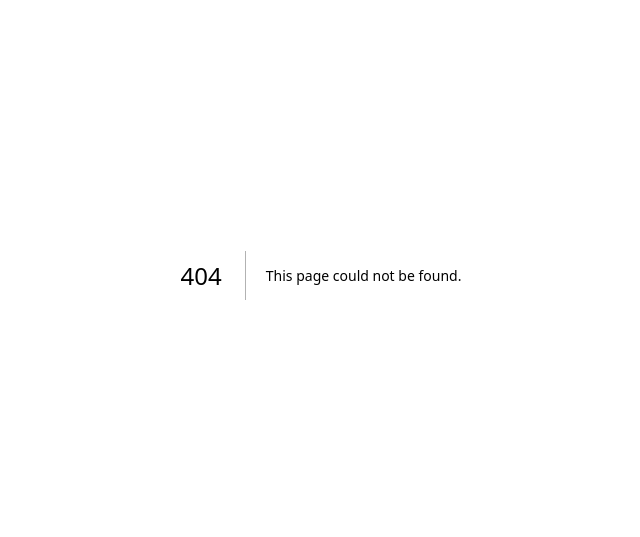
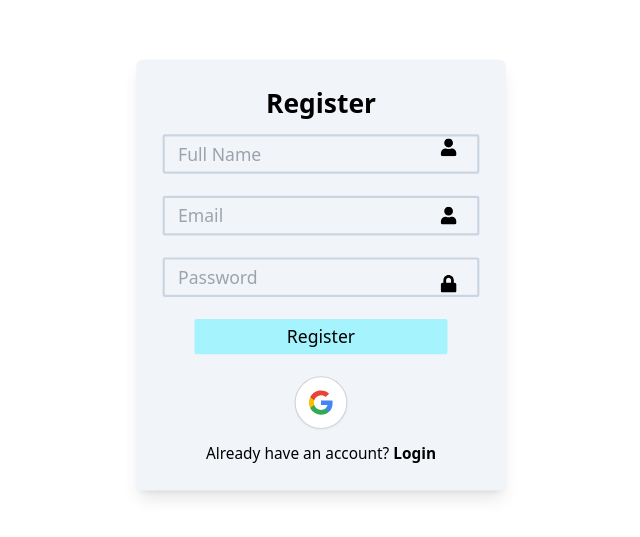
Before and after one commit to urritomas/student-research-web, a Next.js app: page /register in a window 1280 px wide. Before the commit this address had no page. Shown: the part 125-662 px from the top of the page, without its empty margins (319-959 px from the left). Built offline with nearby package versions, Linux system fonts and the light colour scheme; no server answers.

Commit message:
feat: register form

```diff
--- /dev/null
+++ b/app/register/page.tsx
@@ -0,0 +1,10 @@
+import AuthForm from "../../components/AuthForm";
+
+
+function Register() {
+    return (
+        <AuthForm mode="register"/>
+    )
+}
+
+export default Register
--- a/components/AuthForm.tsx
+++ b/components/AuthForm.tsx
@@ -67,14 +67,25 @@ function AuthForm({ mode }: { mode: Mode }) {
 
     try {
       if (mode === "register") {
-        const { error } = await supabase.auth.signUp({
+        const { data, error } = await supabase.auth.signUp({
           email,
           password,
-          options: { data: { full_name: fullName } },
+          options: {
+            data: { full_name: fullName },
+            emailRedirectTo: `${window.location.origin}/home`
+          },
         });
+
         if (error) throw error;
-        setMessage("Registration successful — check your email if needed.");
-        router.push("/home");
+
+        if (data?.user?.identities?.length === 0) {
+          setMessage("This email is already registered. Please login instead.");
+        } else if (data?.user && !data.session) {
+          setMessage("Registration successful! Please check your email to verify your account.");
+        } else {
+          setMessage("Registration successful!");
+          router.push("/home");
+        }
       } else {
         const { error } = await supabase.auth.signInWithPassword({
           email,
@@ -85,6 +96,7 @@ function AuthForm({ mode }: { mode: Mode }) {
         router.push("/home");
       }
     } catch (err: any) {
+      console.error("Auth error:", err);
       setMessage(err.message || String(err));
     } finally {
       setLoading(false);
@@ -101,7 +113,7 @@ function AuthForm({ mode }: { mode: Mode }) {
         {mode === "register" && (
           <div className="flex flex-wrap items-center">
             <input
-              className="w-full h-8 bg-slate-100 outline-none pl-3 pr-10 pb-4 pt-4 border-slate-300 my-5 border-2 rounded-sm"
+              className="w-full h-8 bg-slate-100 outline-none pl-3 pr-10 pb-4 pt-4 border-slate-300 mt-3 border-2 rounded-sm"
               type="text"
               placeholder="Full Name"
               value={fullName}
@@ -126,7 +138,8 @@ function AuthForm({ mode }: { mode: Mode }) {
 
         <div className="flex flex-wrap items-center">
           <input
-            className="w-full h-8 bg-slate-100 outline-none pl-3 pr-10 pb-4 pt-4 border-slate-300 border-2 rounded-sm"
+
+            className="w-full h-8 bg-slate-100 outline-none pl-3 pr-10 pb-4 pt-4 border-slate-300 mb-3 border-2 rounded-sm"
             type="password"
             placeholder="Password"
             value={password}
```
